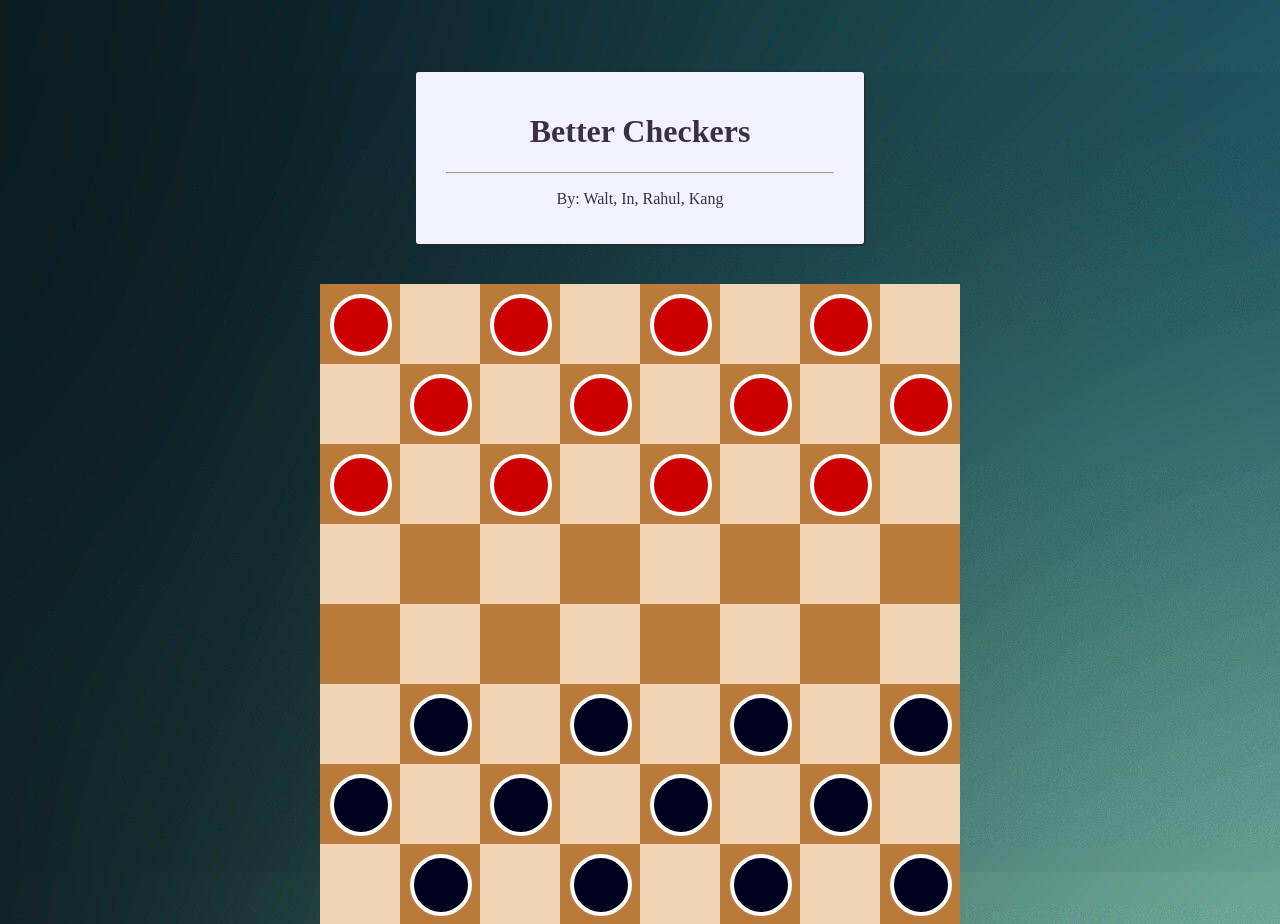
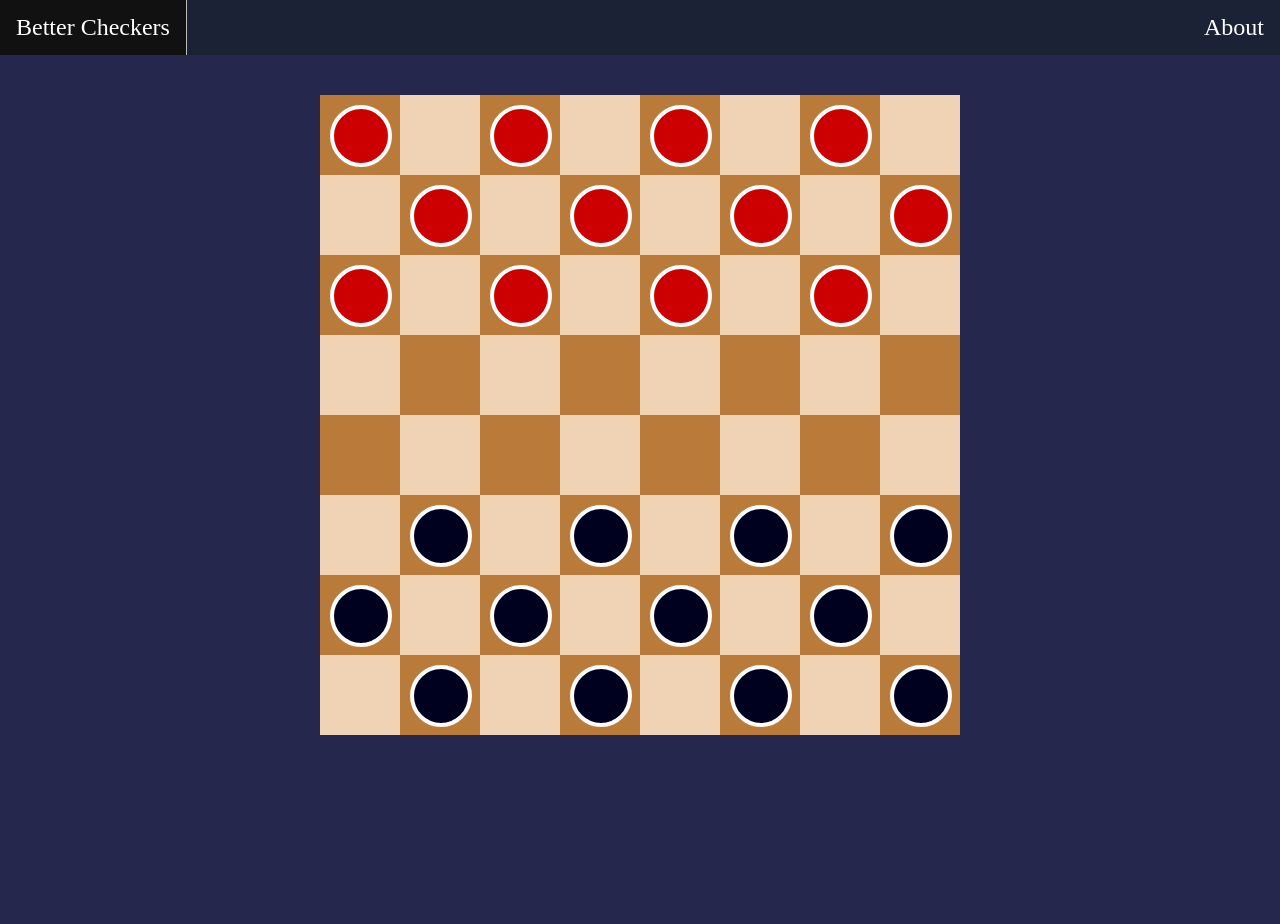
Before and after one commit to whg29/BetterCheckers, a plain HTML site: page index.html in a window 1280 px wide. After the commit the page ends 800 px from the top, so only its background shows below. Drawn offline with Linux system fonts and the light colour scheme.

Commit message:
Updated Index

```diff
--- a/index.html
+++ b/index.html
@@ -2,10 +2,30 @@
 <html>
 
 <head>
-    <title>
-
-    </title>
+    <title>Better Checker</title>
     <link rel="stylesheet" href="style.css">
+    <link rel="icon" type="text/css" href="checkerboard-icon.png" type="image/x-icon">
+    <style type="text/css">
+    	ul {list-style-type: none;
+    		margin: 0;
+    		padding: 0;
+    		overflow: hidden;
+    		background-color: #1c2236;}
+    		li{float: left;
+    		border-right:1px solid #bbb;}
+  li:last-child {
+  border-right: none;}
+  li a {
+  display: block;
+  color: white;
+  text-align: center;
+  padding: 14px 16px;
+  text-decoration: none;}
+  li a:hover:not(.active) {
+  background-color: #111;}
+  .active {
+  background-color: #4CAF50;}
+    </style>
 
 </head>
 
@@ -22,13 +42,12 @@
         <br>
     </div>
 
-    <div class="column">
-        <div class="info">
-            <h1>Better Checkers</h1>
-            <hr>
-            <p>By: Walt, In, Rahul, Kang</p>
-        </div>
-    </div>
+    <div style="color: white; font-size: 18pt;">
+		<ul>
+			<li><a href="mainMenu.html">Better Checkers</a></li>
+			<li style="float: right;"><a href="about.html">About</a></li>
+		</ul>
+	</div>
 
 
     <div class="table" id="table">
--- a/style.css
+++ b/style.css
@@ -4,7 +4,8 @@ body , html{
     height : 100%;
     margin : 0.0;
     padding: 0.0;
-    background-image: url('simple.jpg');
+    background-color: #25274d;
+
 }
 
 @media screen and (max-width: 1000px) {
```
